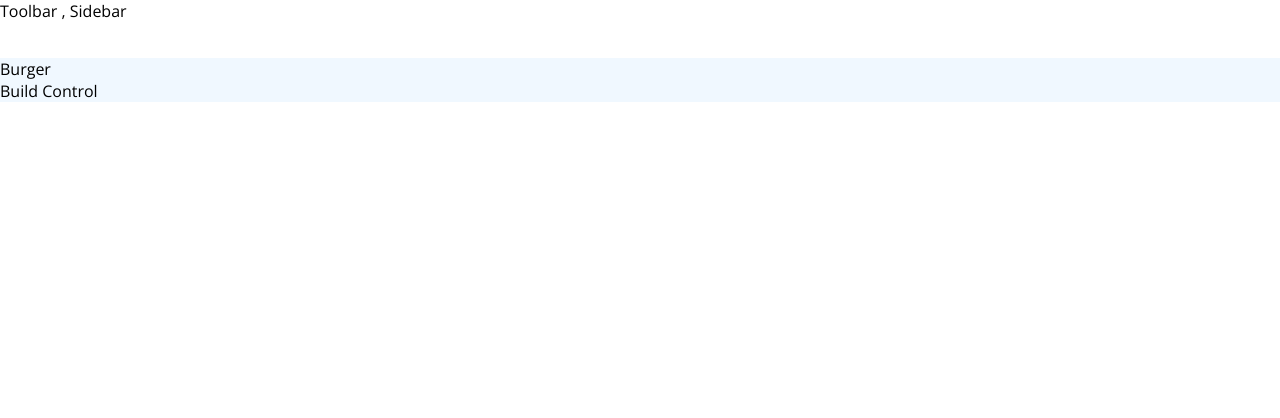
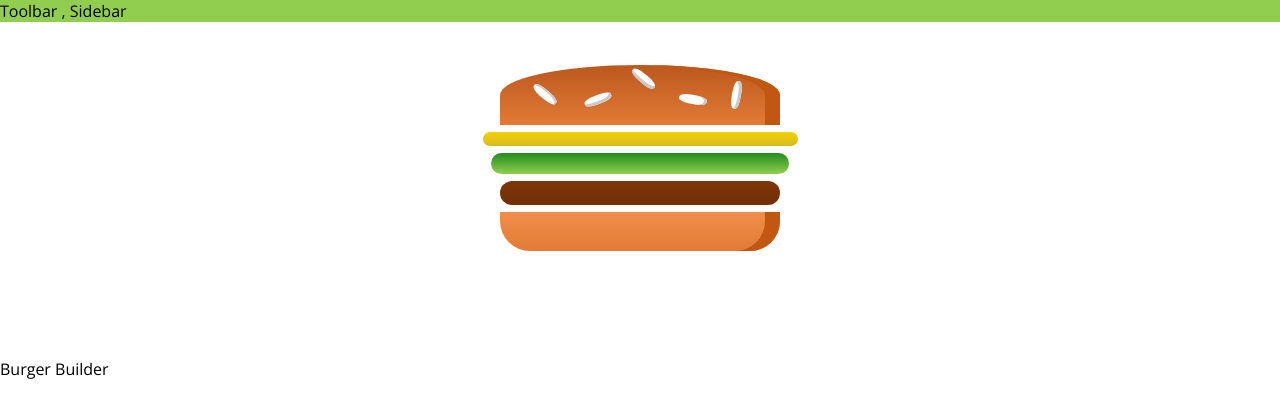
Before and after one commit to SOURAV-ROY/burger-builder, a React app: page / in a window 1280 px wide. Shown: the top 418 px of the page. Built offline with nearby package versions, Linux system fonts and the light colour scheme.

Commit message:
Burger Builder With Burger View

```diff
--- /dev/null
+++ b/src/components/Burger/Burger.css
@@ -0,0 +1,16 @@
+.Burger {
+    width: 100%;
+    margin: auto;
+    height: 250px;
+    overflow: scroll;
+    text-align: center;
+    font-weight: bold;
+    font-size: 1.2rem;
+}
+
+@media (min-width: 500px) and (min-height: 401px) {
+    .Burger {
+        width: 350px;
+        height: 300px;
+    }
+}
--- a/src/components/Burger/Burger.js
+++ b/src/components/Burger/Burger.js
@@ -0,0 +1,17 @@
+import React from 'react';
+import classes from './Burger.css';
+import BurgerIngredient from "./BurgerIngredient/BurgerIngredient";
+
+const burger = (props) => {
+    return (
+        <div className={classes.Burger}>
+            <BurgerIngredient type="bread-top"/>
+            <BurgerIngredient type="cheese"/>
+            <BurgerIngredient type="salad"/>
+            <BurgerIngredient type="meat"/>
+            <BurgerIngredient type="bread-bottom"/>
+        </div>
+    );
+};
+
+export default burger;
--- a/src/components/Burger/BurgerIngredient/BurgerIngredient.js
+++ b/src/components/Burger/BurgerIngredient/BurgerIngredient.js
@@ -1,42 +1,51 @@
 import React, {Component} from 'react';
 import classes from './BurgerIngredient.css';
+import PropTypes from 'prop-types';
 
 
 class BurgerIngredient extends Component {
     render() {
-        let ingredient = null;
+        let ingredient;
 
         switch (this.props.type) {
-            case ('.bread-bottom'):
-                ingredient = <div className={classes.BreadBottom}></div>;
+            case ('bread-bottom'): {
+                ingredient = <div className={classes.BreadBottom}/>;
                 break;
-            case ('.bread-top'):
+            }
+            case ('bread-top'): {
                 ingredient = (
                     <div className={classes.BreadTop}>
-                        <div className={classes.Seeds1}></div>
-                        <div className={classes.Seeds2}></div>
+                        <div className={classes.Seeds1}/>
+                        <div className={classes.Seeds2}/>
                     </div>
                 );
                 break;
-            case('meat'):
-                ingredient = <div className={classes.Meat}></div>;
+            }
+            case('meat'): {
+                ingredient = <div className={classes.Meat}/>;
                 break;
-            case('cheese'):
-                ingredient = <div className={classes.Cheese}></div>;
+            }
+            case('cheese'): {
+                ingredient = <div className={classes.Cheese}/>;
                 break;
-            case('bacon'):
-                ingredient = <div className={classes.Bacon}></div>;
+            }
+            case('bacon'): {
+                ingredient = <div className={classes.Bacon}/>;
                 break;
-            case('salad'):
-                ingredient = <div className={classes.Salad}></div>;
+            }
+            case('salad'): {
+                ingredient = <div className={classes.Salad}/>;
                 break;
+            }
             default:
                 ingredient = null;
         }
-
         return ingredient;
     }
 }
 
+BurgerIngredient.propTypes = {
+    type: PropTypes.string.isRequired
+};
 
 export default BurgerIngredient;
--- a/src/components/Layout/Layout.css
+++ b/src/components/Layout/Layout.css
@@ -1,4 +1,7 @@
-.hoo{
-    background-color: aliceblue;
+.Content{
+    /*background-color: aliceblue;*/
     margin-top: 36px;
 }
+.Header{
+    background-color: #91ce50;
+}
--- a/src/components/Layout/Layout.js
+++ b/src/components/Layout/Layout.js
@@ -1,17 +1,16 @@
 import React, {Component} from 'react';
-
-import ReactAux from "../../hoc/ReactAux";
+import Aux from "../../hoc/ReactAux";
 import classes from './Layout.css';
 
 class layout extends Component {
     render() {
         return (
-            <ReactAux>
-                <div>Toolbar , Sidebar</div>
-                <main className={classes.hoo}>
+            <Aux>
+                <div className={classes.Header}>Toolbar , Sidebar</div>
+                <main className={classes.Content}>
                     {this.props.children}
                 </main>
-            </ReactAux>
+            </Aux>
         );
     }
 }
--- a/src/containers/BurgerBuilder/BurgerBuilder.js
+++ b/src/containers/BurgerBuilder/BurgerBuilder.js
@@ -1,14 +1,14 @@
 import React, {Component} from 'react';
-import ReactAux from "../../hoc/ReactAux";
-import BurgerCSS from './BurgerBuilder.css';
+import Aux from "../../hoc/ReactAux";
+import Burger from "../../components/Burger/Burger";
 
 class BurgerBuilder extends Component{
     render() {
         return(
-            <ReactAux>
-                <div>Burger</div>
-                <div>Build Control</div>
-            </ReactAux>
+            <Aux>
+                <Burger/>
+                <div>Burger Builder</div>
+            </Aux>
         );
     }
 
--- a/src/hoc/ReactAux.js
+++ b/src/hoc/ReactAux.js
@@ -1,4 +1,4 @@
-const ReactAux = (props) => props.children;
+const Aux = (props) => props.children;
 
 
-export default ReactAux;
+export default Aux;
```
Also changed, not shown: 1 other file (tests, documents, lock files or other folders).
